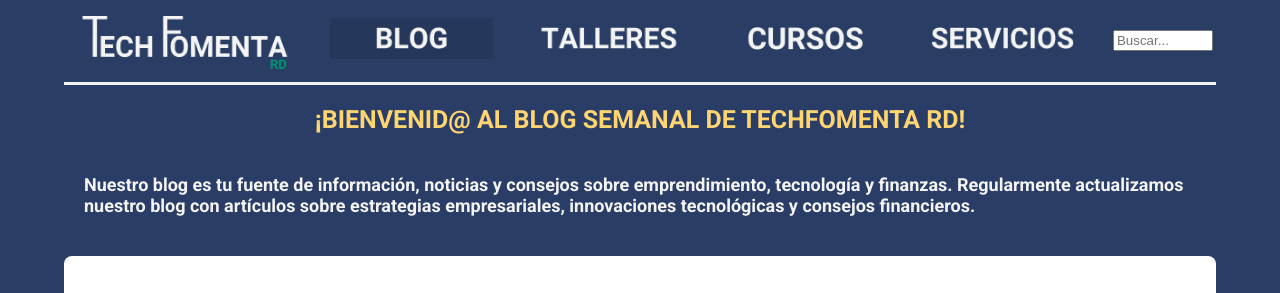
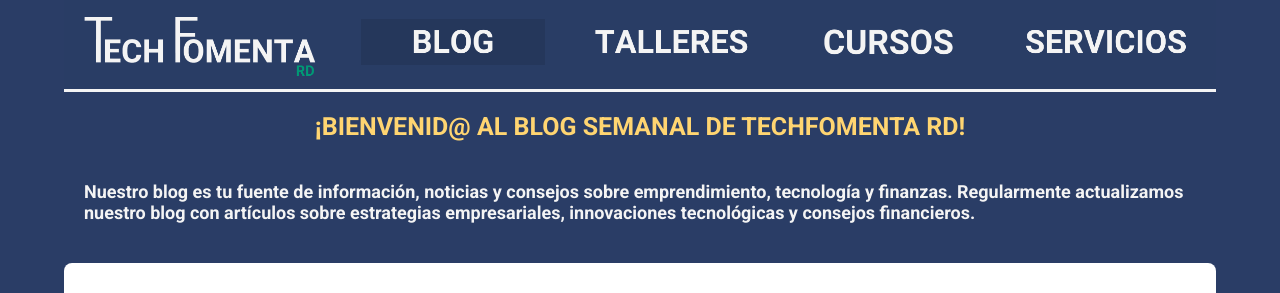
Before and after one commit to paolasav/Tech-Fomenta-RD, a plain HTML site: page blog.html in a window 1280 px wide. Shown: the top 293 px of the page. Drawn offline with Linux system fonts and the light colour scheme.

Commit message:
Update blog.html

```diff
--- a/blog.html
+++ b/blog.html
@@ -150,7 +150,7 @@
                 <td><a href="talleres.html" class="nav-item"><img id="maincat" src="talleres.png" alt="Talleres"></a></td>
                 <td><a href="cursos.html" class="nav-item"><img id="maincat" src="cursos.png" alt="Cursos"></a></td>
                 <td><a href="servicios.html" class="nav-item"><img id="maincat" src="servicios.png" alt="Servicios"></a></td>
-                <td><input id="searchbar" type="search" placeholder="Buscar..."></td>
+
             </tr>
         </table>
     </center>
```
